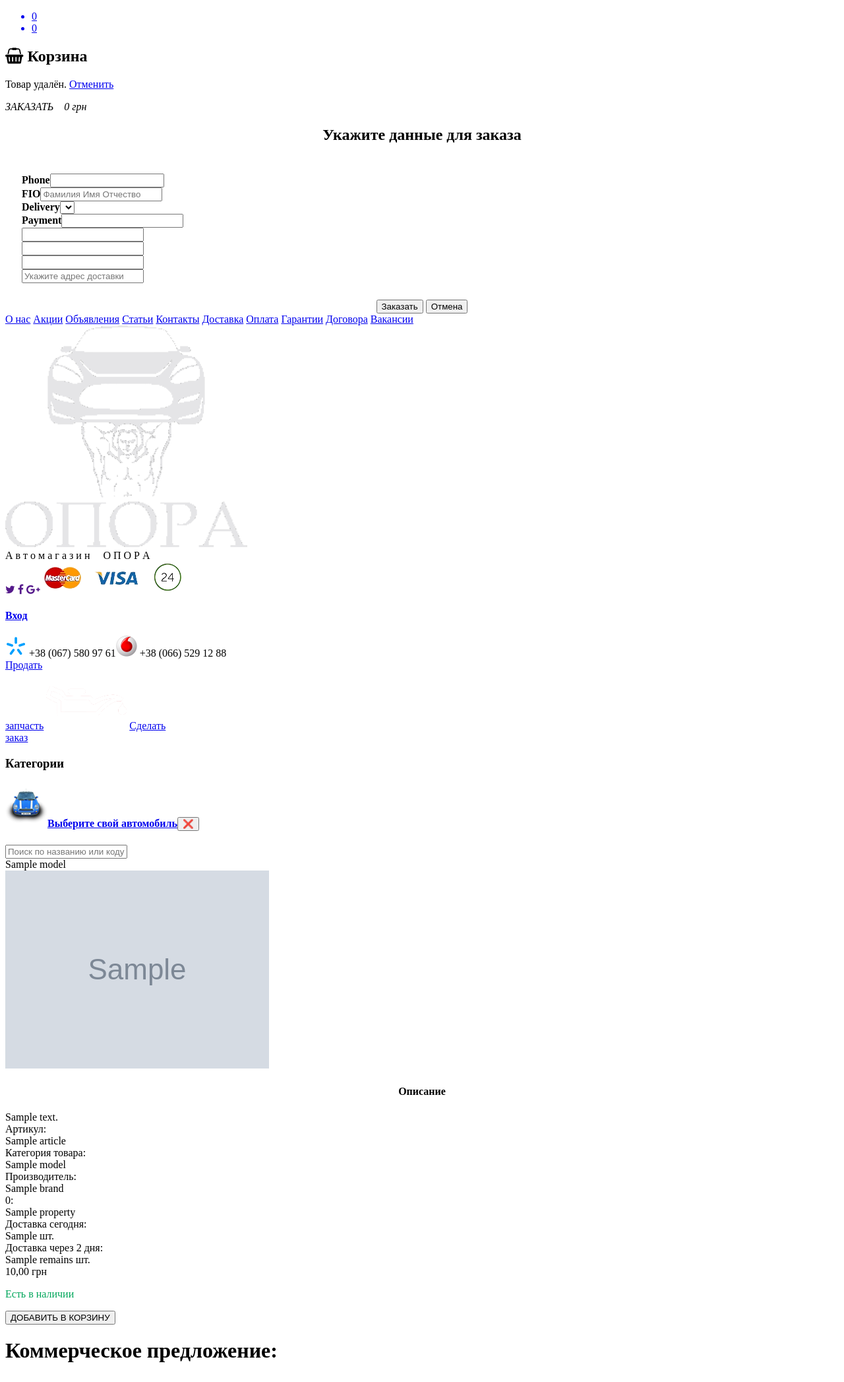
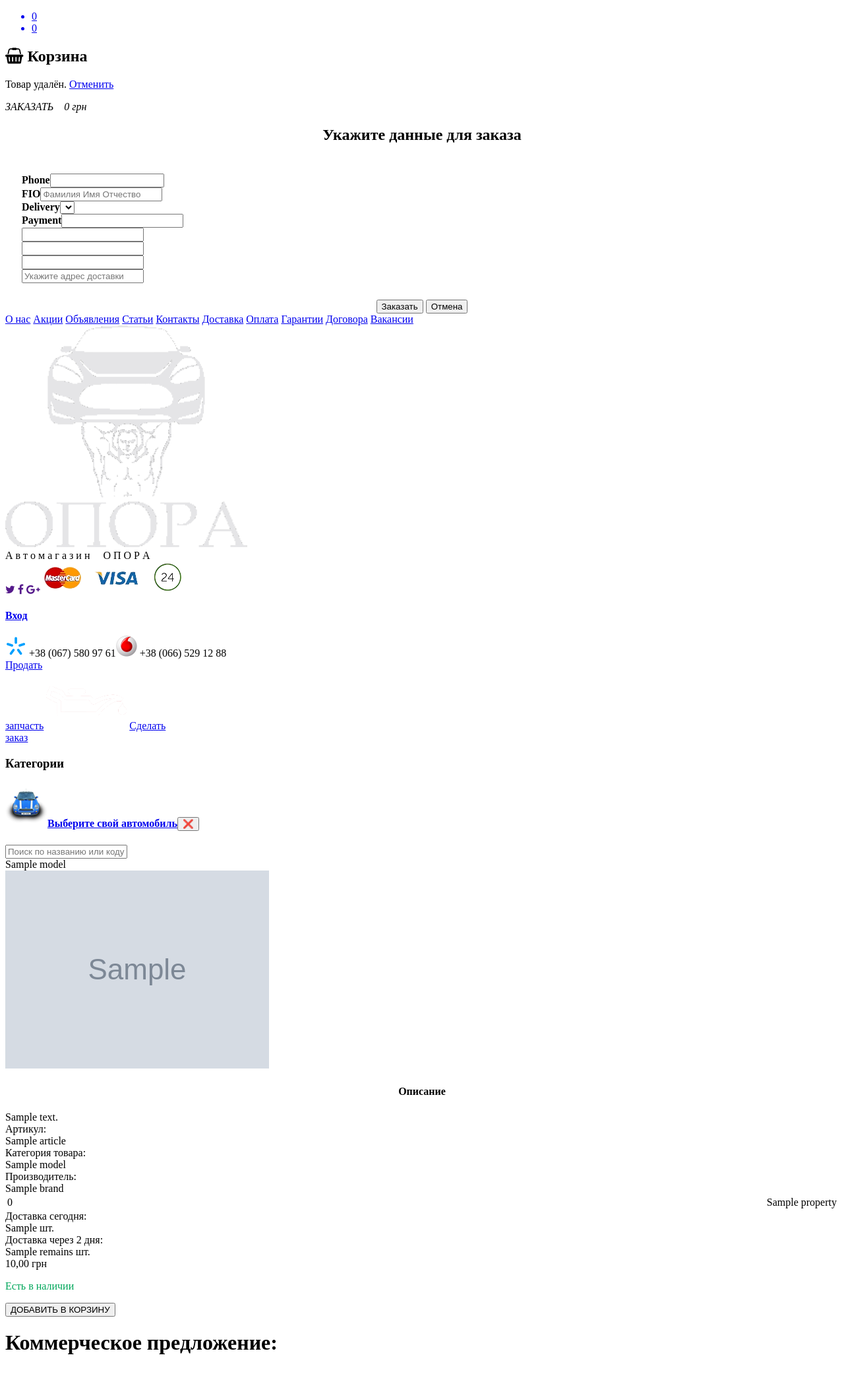
Before and after one commit to nketov/opora, a Yii app: template frontend/views/products/view.php in a window 1280 px wide. Shown: the top 2094 px of the page at 66% size. Run offline with PHP 8.4 and a stand-in for Yii, Linux system fonts and the light colour scheme; the template is opened without the code that fills it: most values are stand-ins (such as "Sample title", 1, 10 or a date in 2020); grey boxes marked "Sample" are stand-in pictures; form fields are guessed from the names that the template uses; data that the repository does not hold is empty; some libraries are stand-ins or nearby versions.

Commit message:
07082019

```diff
--- a/frontend/views/products/_filters.php
+++ b/frontend/views/products/_filters.php
@@ -5,10 +5,11 @@ use kartik\select2\Select2;
 ?>
 <aside class="filters">
     <?php $form = ActiveForm::begin([
-        'method' => 'post',
+        'method' => 'get',
         'options' => [
             'data-pjax' => 1
         ],
+
     ]) ?>
 
     <?= $form->field($searchModel, 'brands')->checkboxList($searchModel->brandsList)
--- a/frontend/views/products/view.php
+++ b/frontend/views/products/view.php
@@ -61,10 +61,16 @@ $this->title = $model->name;
                     </div>
                     <?php if ($properties = $model->getProperties())
                         foreach ($properties as $key=>$val){?>
-                            <div class="string">
-                                <div class="spec_name"><?=$key ?>:&nbsp;</div>
-                                <div class="spec_value"><?=$val ?></div>
-                            </div>
+<!--                            <div class="string">-->
+<!--                                <div class="spec_name" style="border: 1px solid black">--><?//=$key ?><!--:&nbsp;</div>-->
+<!--                                <div class="spec_value" style="border: 1px solid black">--><?//=$val ?><!--</div>-->
+<!--                            </div>-->
+                            <table class="table-bordered" style="width: 100%">
+                                <tr>
+                                    <td style="width: 50%;text-align: left"><?=$key ?></td>
+                                    <td style="width: 50%;text-align: right"><?=$val ?></td>
+                                </tr>
+                            </table>
                             <?php } ?>
 
 
--- a/frontend/web/js/main.js
+++ b/frontend/web/js/main.js
@@ -299,13 +299,17 @@ $(function () {
         $('.main-content').css('min-height', $('.main-content').css('height'));
     })
         .on('pjax:end', function (e) {
+            $("html, body").animate({ scrollTop: 0 }, "slow");
             if (e.relatedTarget !== undefined) {
                 $("#td_wheel-preloader").hide(750);
                 $('.list-wrapper').slideUp(0).slideDown(1000);
             }
+
         });
 
     $("#header_pjax_form").on("pjax:end", function () {
+
+        $("html, body").animate({ scrollTop: 0 }, "slow");
 
         if ($('#pjax_text_search').length > 0) {
             $.pjax.reload({container: "#pjax_sell_search", timeout: 10000,async:false});
@@ -313,7 +317,7 @@ $(function () {
             $.pjax.reload({container: "#pjax_text_search", timeout: 10000,async:false});
         }
         else {
-            location.href = '/search?ProductTextSearch%5Btext%5D=' + $(this).find('input').val();
+            location.href = '/search?PTS%5Btext%5D=' + $(this).find('input').val();
         }
     });
 
```
